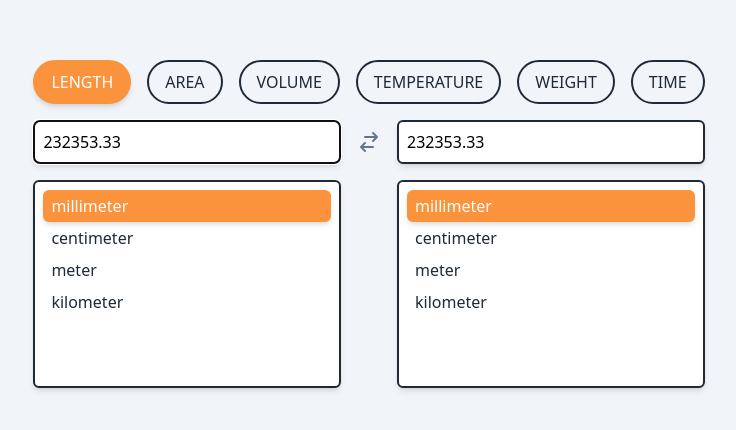
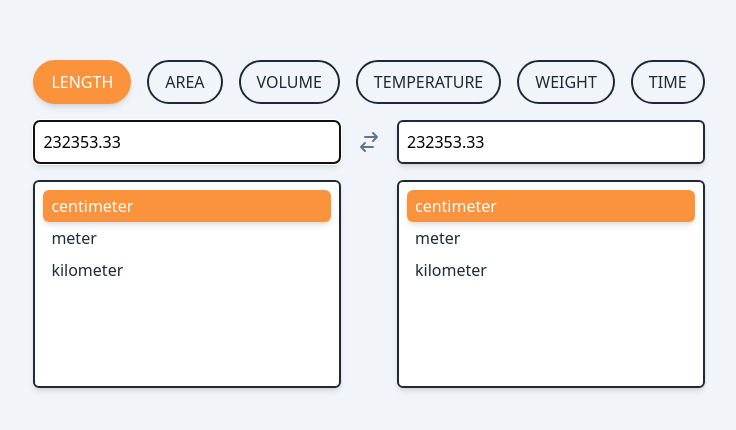
Before and after one commit to merchant-prince/005-pwa-unit-converter, a Vue app: page / in a window 1280 px wide. Shown: the part 176-606 px from the top of the page, without its empty margins (271-1007 px from the left). Built offline with nearby package versions, Linux system fonts and the light colour scheme; a web font is replaced by a local one.

Commit message:
setup units

```diff
--- a/src/App.vue
+++ b/src/App.vue
@@ -1,27 +1,31 @@
 <script setup lang="ts">
-import { Ref, ref } from "vue";
+import { Ref, ref, watchEffect } from "vue";
 import CategorySelector from "./components/CategorySelector.vue";
 import UnitSelector from "./components/UnitSelector.vue";
 
-const categories = [
-  "length",
-  "area",
-  "volume",
-  "temperature",
-  "weight",
-  "time",
-];
+const units = Object.freeze({
+  length: ["centimeter", "meter", "kilometer"],
+  area: ["square centimeter", "square meter", "square kilometer"],
+  volume: ["cubic centimeter", "cubic meter", "cubic kilometer"],
+  temperature: ["celsius", "kelvin", "fahrenheit"],
+  weight: ["milligram", "gram", "kilogram"],
+  time: ["second", "minute", "hour"],
+});
 
-const units = {
-  length: ["millimeter", "centimeter", "meter", "kilometer"],
-};
+const categories = Object.keys(units);
 
 const input: Ref<number | null> = ref(null);
 const output: Ref<number | null> = ref(null);
 
 const selectedCategory = ref(categories[0]);
-const selectedInputUnit = ref(units[selectedCategory.value][0]);
-const selectedOutputUnit = ref(units[selectedCategory.value][0]);
+
+const selectedInputUnit = ref("");
+const selectedOutputUnit = ref("");
+
+watchEffect(() => {
+  selectedOutputUnit.value = selectedInputUnit.value =
+    units[selectedCategory.value][0];
+});
 
 input.value = 232353.33;
 output.value = input.value;
```
